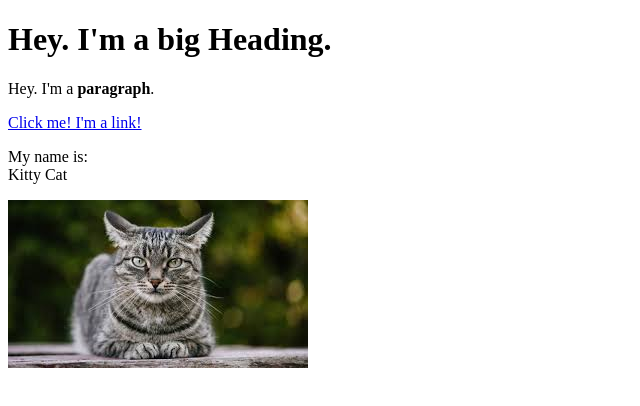
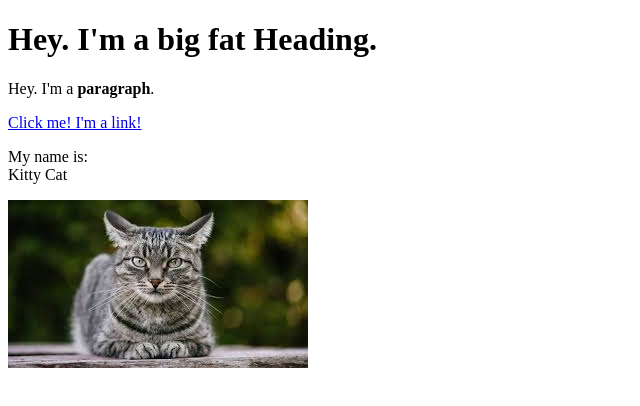
Before and after one commit to Jan-12/Skillshare, a plain HTML site: page Skill.html in a window 1280 px wide. Shown: the whole page, without its empty margins (0-640 px from the left). Drawn offline with Linux system fonts and the light colour scheme.

Commit message:
Added 'fat'

```diff
--- a/Skill.html
+++ b/Skill.html
@@ -3,7 +3,7 @@
 <head>
 	<title>Test page</title>
 </head>
-	<h1> Hey. I'm a big Heading.</h1>
+	<h1> Hey. I'm a big fat Heading.</h1>
 	<p>Hey. I'm a <b>paragraph</b>.</p>
 	<a href="https://google.com" target="_blank" title="Let's go to Google!">Click me! I'm a link!</a>
 	<p>My name is:<br> Kitty Cat</p>
```
Also changed, not shown: Skillshare.html (deleted, +0 -3 lines).
